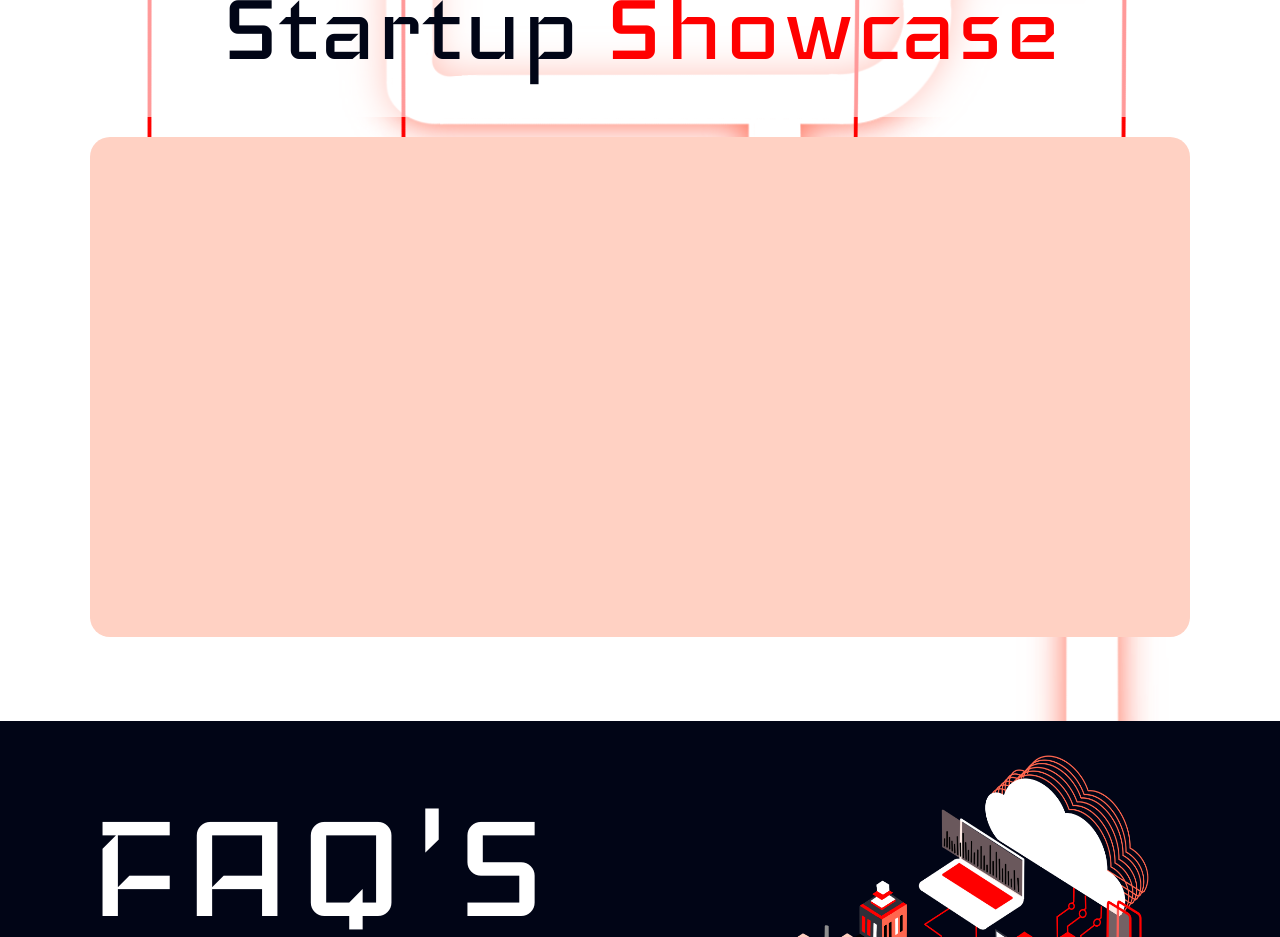
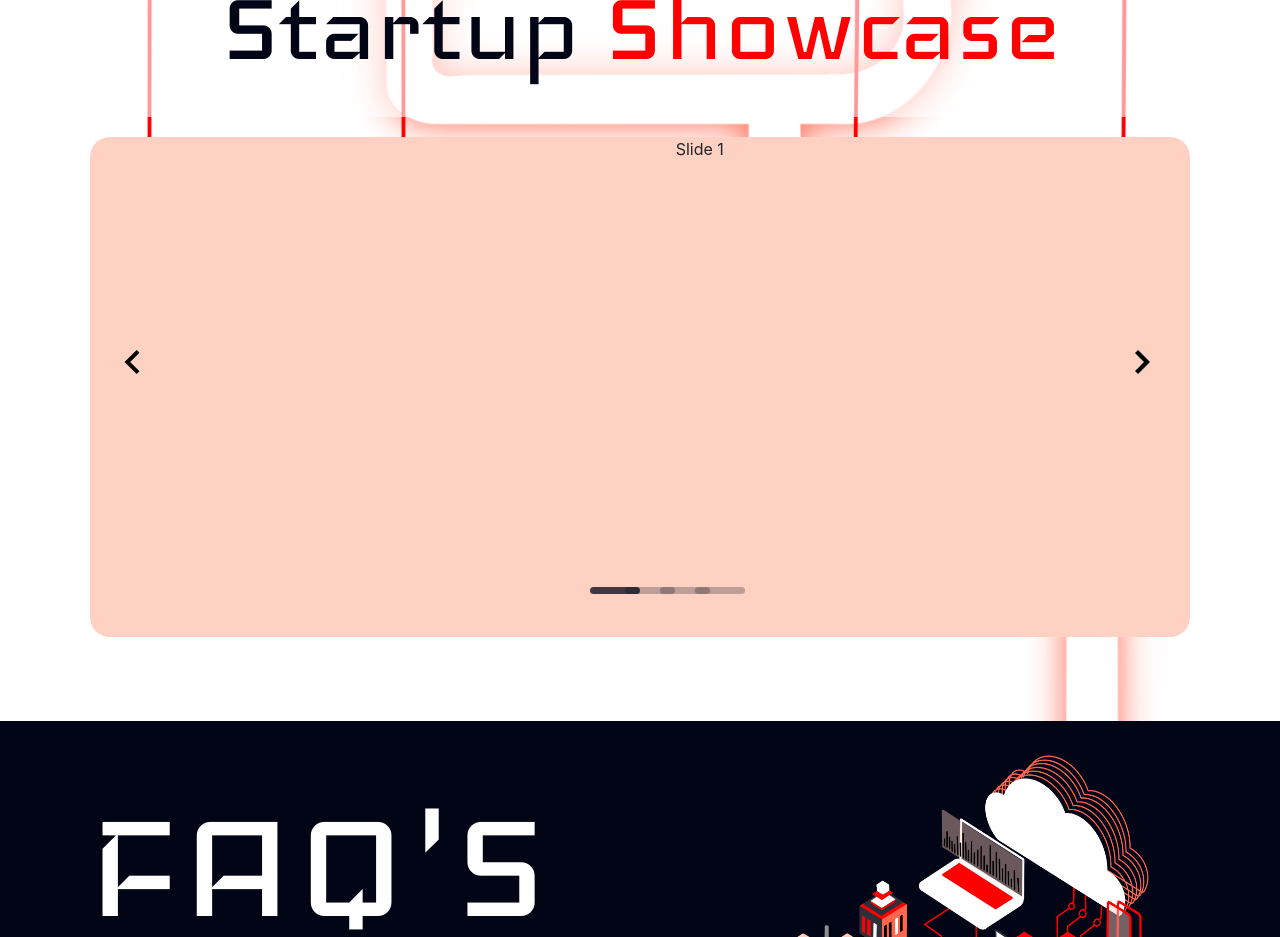
Before and after one commit to NetX2021/NetX2021.github.io, a React (Create React App) app: page / in a window 1280 px wide. Shown: the part 6240-7177 px from the top of the page. Built offline with nearby package versions, Linux system fonts and the light colour scheme; the HTML template or start-up script is replaced by a standard one; a web font is replaced by a local one.

Commit message:
Added slideshow

```diff
--- a/package.json
+++ b/package.json
@@ -8,6 +8,7 @@
     "@testing-library/react": "^11.2.2",
     "@testing-library/user-event": "^12.6.0",
     "bootstrap": "^4.6.0",
+    "classnames": "^2.2.6",
     "react": "^17.0.1",
     "react-bootstrap": "^1.4.3",
     "react-dom": "^17.0.1",
--- a/src/App.js
+++ b/src/App.js
@@ -5,7 +5,8 @@ import './styles/header.css';
 import './styles/about.css';
 import './styles/event.css';
 import './styles/collaborators.css';
-import './styles/faq.css'
+import './styles/faq.css';
+import './styles/slideshow.css';
 
 
 import Navigation from './components/navigation';
--- a/src/components/collaborators.js
+++ b/src/components/collaborators.js
@@ -2,7 +2,7 @@ import React, { Component } from 'react'
 import motherboard from '../assets/constructed/Circuit_board.png';
 import mcgillBuildings from '../assets/constructed/McGill_Buildings.png';
 import bridgeImage from '../assets/constructed/bridge.png';
-
+import { Slide } from 'react-slideshow-image';
 
 export class Collaborators extends Component {
     state = {
@@ -23,10 +23,10 @@ export class Collaborators extends Component {
         const properties = {
             controls: true,
             indicators: true,
-            interval: 900,
+            duration: 7000,
+            infinite: true,
           }
 
-        const { index, direction } = this.state;
 
         return (
             <div id="collaborators">
@@ -56,7 +56,28 @@ export class Collaborators extends Component {
                 <img src={bridgeImage} className="bridge"></img>
                 <div className="startupTitle">Startup <span style={{color:"#ff0000"}}>Showcase</span></div>
                 <div className="startupBox">
-
+                <Slide {...properties}>
+                    <div className="each-slide">
+                        <div className="startupSlide">
+                        <span>Slide 1</span>
+                        </div>
+                    </div>
+                    <div className="each-slide">
+                        <div className="startupSlide">
+                        <span>Slide 2</span>
+                        </div>
+                    </div>
+                    <div className="each-slide">
+                        <div className="startupSlide">
+                        <span>Slide 3</span>
+                        </div>
+                    </div>
+                    <div className="each-slide">
+                        <div className="startupSlide">
+                        <span>Slide 3</span>
+                        </div>
+                    </div>
+                </Slide>
                 </div>
 
             </div>
--- a/src/styles/collaborators.css
+++ b/src/styles/collaborators.css
@@ -137,6 +137,6 @@
 }
 
 .startupSlide{
-    height: 500px;
+    height: 400px;
     width: 1100px;
 }
--- /dev/null
+++ b/src/styles/slideshow.css
@@ -0,0 +1,156 @@
+.react-slideshow-container {
+    display: -webkit-box;
+    display: -ms-flexbox;
+    display: flex;
+    -webkit-box-align: center;
+        -ms-flex-align: center;
+            align-items: center;
+  }
+
+  .react-slideshow-container .nav {
+    z-index: 10;
+  }
+
+  .react-slideshow-container .default-nav {
+    height: 50px;
+    background: transparent;
+    width: 100px;
+    border: none;
+    text-align: center;
+    margin-top: 50px;
+    cursor: pointer;
+    color: #fff;
+    display: -webkit-box;
+    display: -ms-flexbox;
+    display: flex;
+    -webkit-box-align: center;
+        -ms-flex-align: center;
+            align-items: center;
+    -webkit-box-pack: center;
+        -ms-flex-pack: center;
+            justify-content: center;
+  }
+
+  .react-slideshow-container .default-nav:hover,
+  .react-slideshow-container .default-nav:focus {
+    background: transparent;
+    color: white;
+    outline: none;
+  }
+
+  .react-slideshow-container .default-nav.disabled:hover {
+    cursor: not-allowed;
+    background: transparent;
+  }
+
+  .react-slideshow-container .default-nav:first-of-type {
+    margin-right: -30px;
+    border-right: none;
+    border-top: none;
+  }
+
+
+  .react-slideshow-container .default-nav:last-of-type {
+    margin-left: -30px;
+  }
+
+
+  .react-slideshow-container + ul.indicators {
+    display: -webkit-box;
+    display: -ms-flexbox;
+    display: flex;
+    -ms-flex-wrap: wrap;
+        flex-wrap: wrap;
+    -webkit-box-pack: center;
+        -ms-flex-pack: center;
+            justify-content: center;
+    margin-top: 50px;
+  }
+
+  .react-slideshow-container + ul.indicators li {
+    display: inline-block;
+    position: relative;
+    width: 35px;
+    height: 7px;
+    padding: 15px;
+    margin: 0;
+  }
+
+  .react-slideshow-container + ul.indicators .each-slideshow-indicator {
+    border: none;
+    opacity: 0.25;
+    cursor: pointer;
+    background: transparent;
+    color: transparent;
+  }
+
+  .react-slideshow-container + ul.indicators .each-slideshow-indicator:before {
+    position: absolute;
+    top: 0;
+    left: 0;
+    width:50px;
+    height: 7px;
+    content: '';
+    border-radius: 20vw;
+    background: #010516;
+    text-align: center;
+  }
+
+  .react-slideshow-container + ul.indicators .each-slideshow-indicator:hover,
+  .react-slideshow-container + ul.indicators .each-slideshow-indicator.active,
+  .react-slideshow-container + ul.indicators .each-slideshow-indicator:focus {
+    opacity: 0.75;
+    outline: none;
+  }
+
+  .react-slideshow-fade-wrapper {
+    width: 100%;
+    overflow: hidden;
+  }
+
+  .react-slideshow-fade-wrapper .react-slideshow-fade-images-wrap {
+    display: -webkit-box;
+    display: -ms-flexbox;
+    display: flex;
+    -ms-flex-wrap: wrap;
+        flex-wrap: wrap;
+  }
+
+  .react-slideshow-fade-wrapper .react-slideshow-fade-images-wrap > div {
+    position: relative;
+    opacity: 0;
+  }
+
+  .react-slideshow-wrapper.slide {
+    width: 100%;
+    overflow: hidden;
+  }
+
+  .react-slideshow-wrapper .images-wrap {
+    display: -webkit-box;
+    display: -ms-flexbox;
+    display: flex;
+    -ms-flex-wrap: wrap;
+        flex-wrap: wrap;
+  }
+
+  .react-slideshow-zoom-wrapper {
+    width: 100%;
+    overflow: hidden;
+  }
+
+  .react-slideshow-zoom-wrapper .zoom-wrapper {
+    display: -webkit-box;
+    display: -ms-flexbox;
+    display: flex;
+    -ms-flex-wrap: wrap;
+        flex-wrap: wrap;
+    overflow: hidden;
+  }
+
+  .react-slideshow-zoom-wrapper .zoom-wrapper > div {
+    position: relative;
+    display: -webkit-box;
+    display: -ms-flexbox;
+    display: flex;
+  }
```
Also changed, not shown: 1 other file (tests, documents, lock files or other folders).
